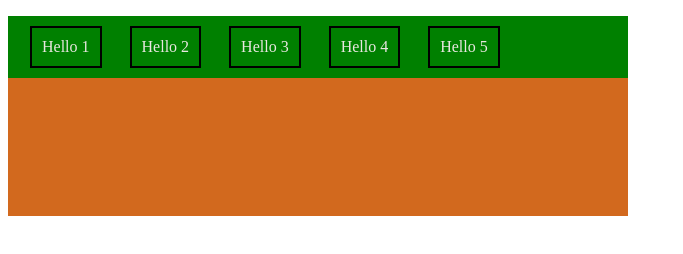
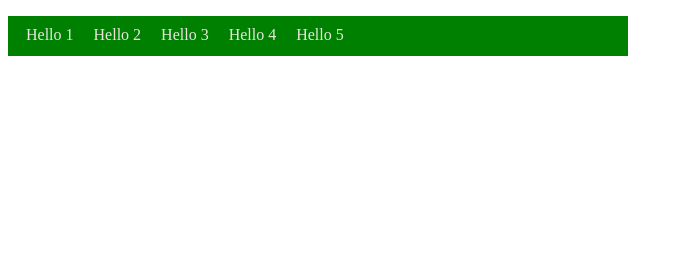
Before and after one commit to webdushanbe-academy/frontend-start-course, a plain HTML site: page index.html in a window 1280 px wide. Shown: the whole page, without its empty margins (0-683 px from the left). Drawn offline with Linux system fonts and the light colour scheme.

Commit message:
Adding new style to make design look a bit better

```diff
--- a/styles.css
+++ b/styles.css
@@ -1,7 +1,6 @@
 .parent {
     width: 620px;
     height: 200px;
-    background:chocolate;
 }
 
 ul {
@@ -13,22 +12,20 @@ ul {
 
 ul li {
     display: inline-block;
-    margin: 0 12px;
-    padding: 10px;
-    border: 2px solid black;
+    margin: -2px;
 }
 
-ul li:hover {
+/* ul li:hover {
     background: darkgreen;
-}
+} */
 
 ul li a {
+    padding: 10px;
     text-decoration: none;
     color: #e9e6e0;
 }
 
 ul li a:hover {
     color: #fff;
-    text-decoration: underline;
-
+    background: darkgreen;
 }
```
